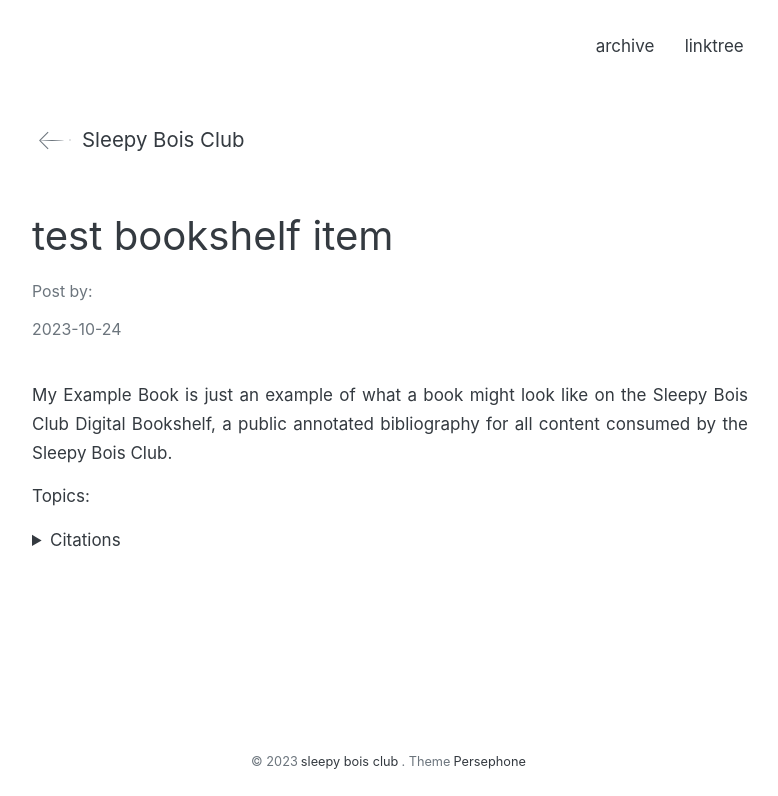
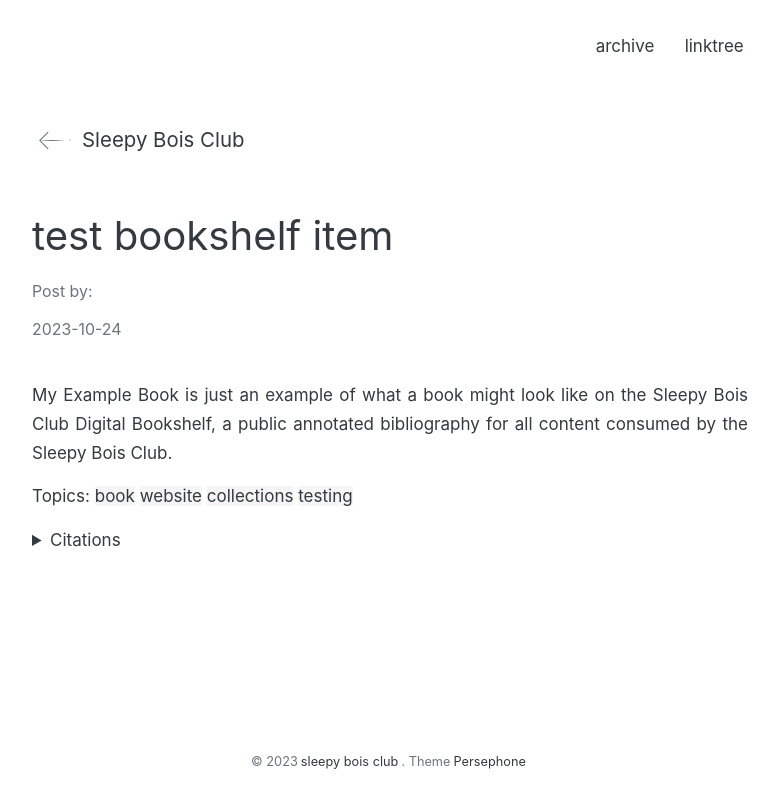
Before and after one commit to sleepyboisclub/sleepyboisclub.github.io, a Jekyll site: the page built from _posts/bookshelf/2023-10-24-bookshelf-item.md, in a window 1280 px wide, cut to the strip 104-900 px from the top of the page. Shown: the whole strip, without its empty margins (250-1028 px from the left). Built offline with Jekyll 4.4.1, drawn with Linux system fonts in a browser that asks for light colours; some of the changed lines change nothing that is shown.

Commit message:
Did I do that?

```diff
--- a/_includes/topics_list.html
+++ b/_includes/topics_list.html
@@ -1,3 +1,3 @@
-{% assign tropics = page.topics | split: ", " %}
+{% assign topics = page.topics | split: ", " %}
 
 Topics: {{ topics | join: '</span> <span style="background-color: whitesmoke">' | prepend: '<span style="background-color: whitesmoke">' | append: '</span>' }}
```
